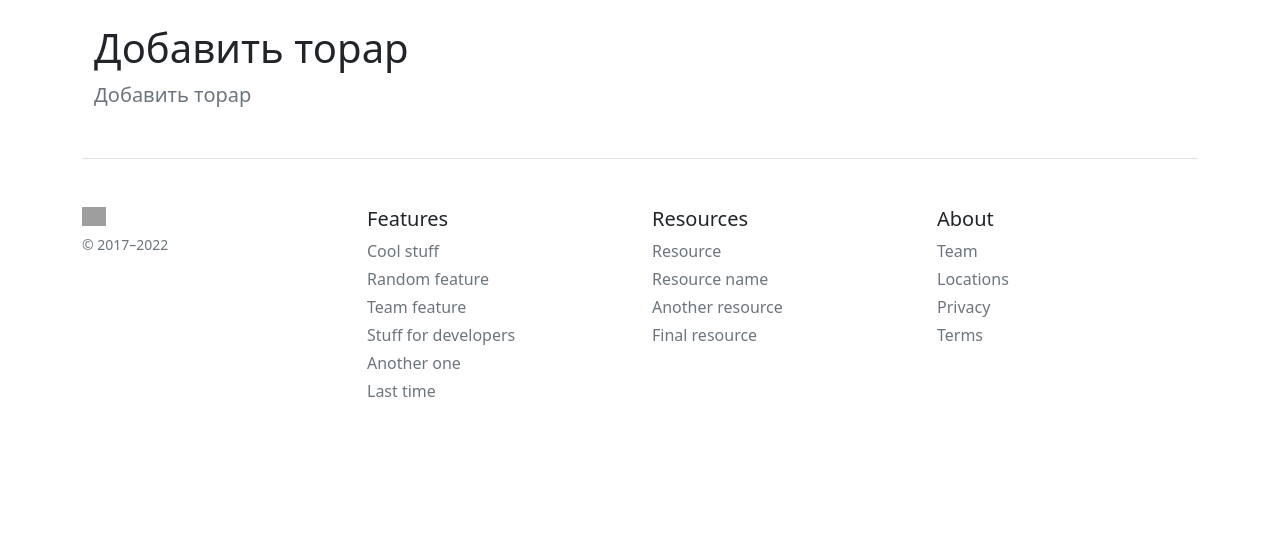
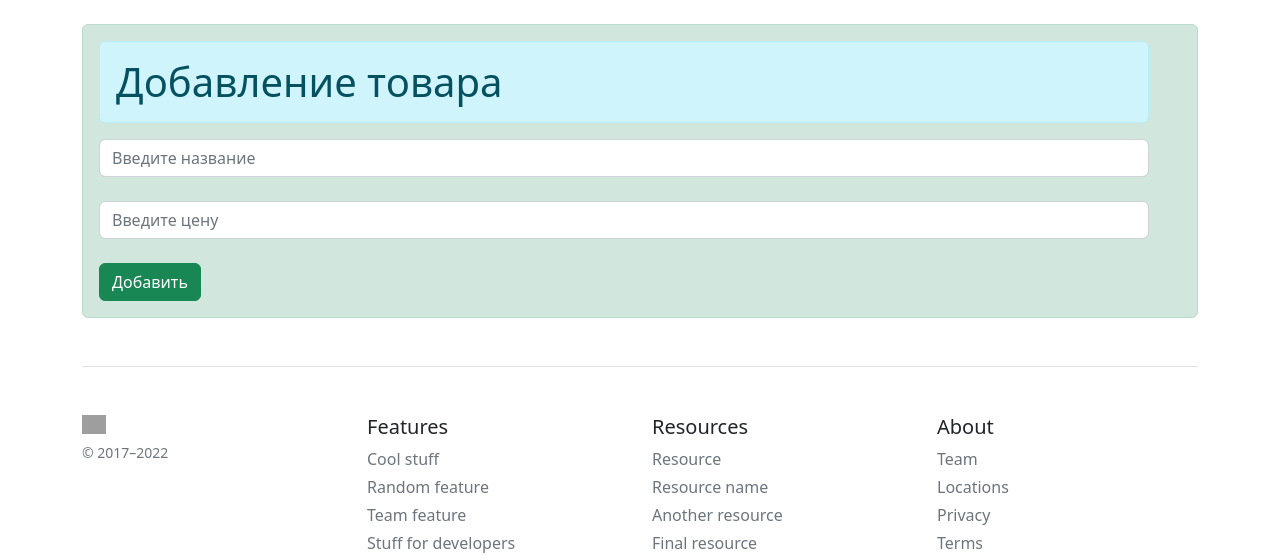
Before and after one commit to Anzhelika007/flask_shop, a Flask app: template templates/create.html in a window 1280 px wide. Shown: the part 73-631 px from the top of the page. Run offline with Flask 2, Linux system fonts and the light colour scheme; the template is opened without the code that fills it, so the values that code supplies are empty; parts of the project's set-up code (start-up, migrations or seed data) failed here and were passed over; grey boxes are pictures that could not be loaded.

Commit message:
template optimization

```diff
--- a/app.py
+++ b/app.py
@@ -1,6 +1,7 @@
+from flask import Flask, render_template, request, redirect
+from flask_sqlalchemy import SQLAlchemy
 import os
-from flask import Flask, render_template
-from flask_sqlalchemy import SQLAlchemy
+
 
 app = Flask(__name__)
 basedir = os.path.abspath(os.path.dirname(__file__))
@@ -19,15 +20,20 @@ def create_app():
 class Item(db.Model):
     id = db.Column(db.Integer, primary_key=True)
     title = db.Column(db.String(100), nullable=False)
-    description = db.Column(db.String(300), nullable=False)
-    price = db.Column()
-    isActive = db.Column()
-    category = db.Column()
+    price = db.Column(db.Integer, nullable=False)
+    isActive = db.Column(db.Boolean, nullable=True)
+
+    def __repr__(self):
+        return self.title
+
+
 
 
 @app.route('/')
 def index():
-    return render_template('index.html')
+    items = Item.query.order_by(Item.price).all()
+
+    return render_template('index.html', data=items)
 
 
 @app.route('/about')
@@ -35,9 +41,22 @@ def about():
     return render_template('about.html')
 
 
-@app.route('/catalog')
-def catalog():
-    return render_template('catalog.html')
+@app.route('/create', methods=['POST', 'GET'])
+def create():
+    if request.method == 'POST':
+        title = request.form['title']
+        price = request.form['price']
+
+        item = Item(title=title, price=price)
+
+        try:
+            db.session.add(item)
+            db.session.commit()
+            return redirect('/')
+        except:
+            return 'Произошла ошибка'
+    else:
+        return render_template('create.html')
 
 
 if __name__ == '__main__':
--- a/templates/create.html
+++ b/templates/create.html
@@ -1,13 +1,20 @@
 {% extends 'base.html' %}
 
 {% block title %}
-    <title>Добавить торар</title>
+    <title>Добавление товара</title>
 {% endblock %}
 
 {% block body %}
-    <div class="container">
-        <h1>Добавить торар</h1>
-        <p class="fs-5 text-muted">Добавить торар</p>
+    <div class="container alert alert-dismissible alert-success">
+        <h1 class="alert alert-dismissible alert-info">Добавление товара</h1>
+
+        <form method="post" class="col-12">
+            <div class="cart rounded-3">
+                <input type="text" class="form-control" name="title" id="title" placeholder="Введите название"><br>
+                <input type="number" class="form-control" name="price" id="price" placeholder="Введите цену"><br>
+                <button class="btn btn-success" type="submit">Добавить</button>
+            </div>
+        </form>
     </div>
 
 {% endblock %}
--- a/templates/index.html
+++ b/templates/index.html
@@ -15,6 +15,8 @@
 
 
 <main>
+    <div class="card-deck md-3 text-center">
+        {% for el in data %}
         <div class="row row-cols-1 row-cols-md-3 mb-3 text-center">
             <div class="col">
                 <div class="card mb-4 rounded-3 shadow-sm">
@@ -176,5 +178,7 @@
                 </tbody>
             </table>
         </div>
+    </div>
+    {% endfor %}
 </main>
 {% endblock %}
```
Lines whose indentation alone changed are shown as unchanged.
